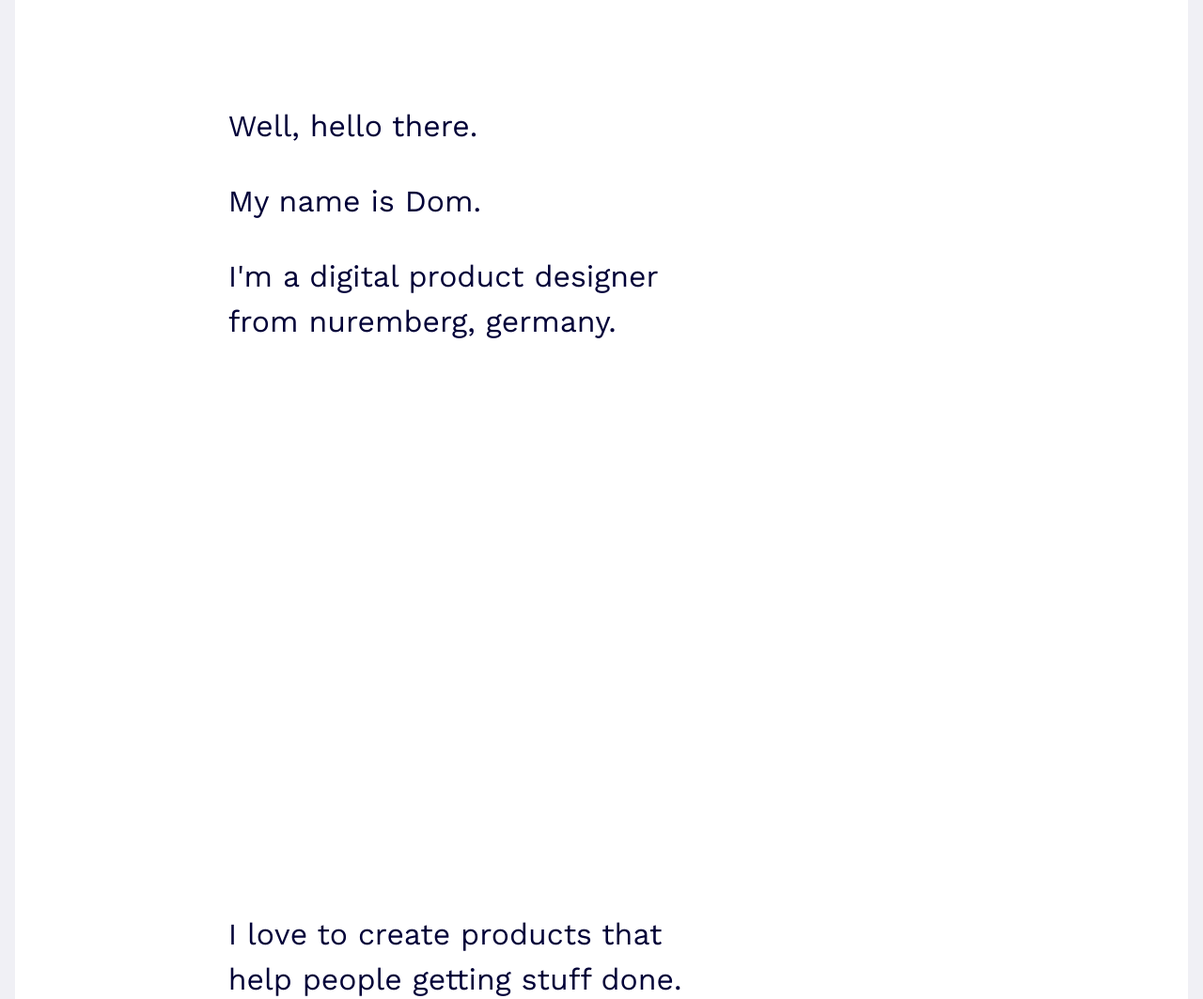
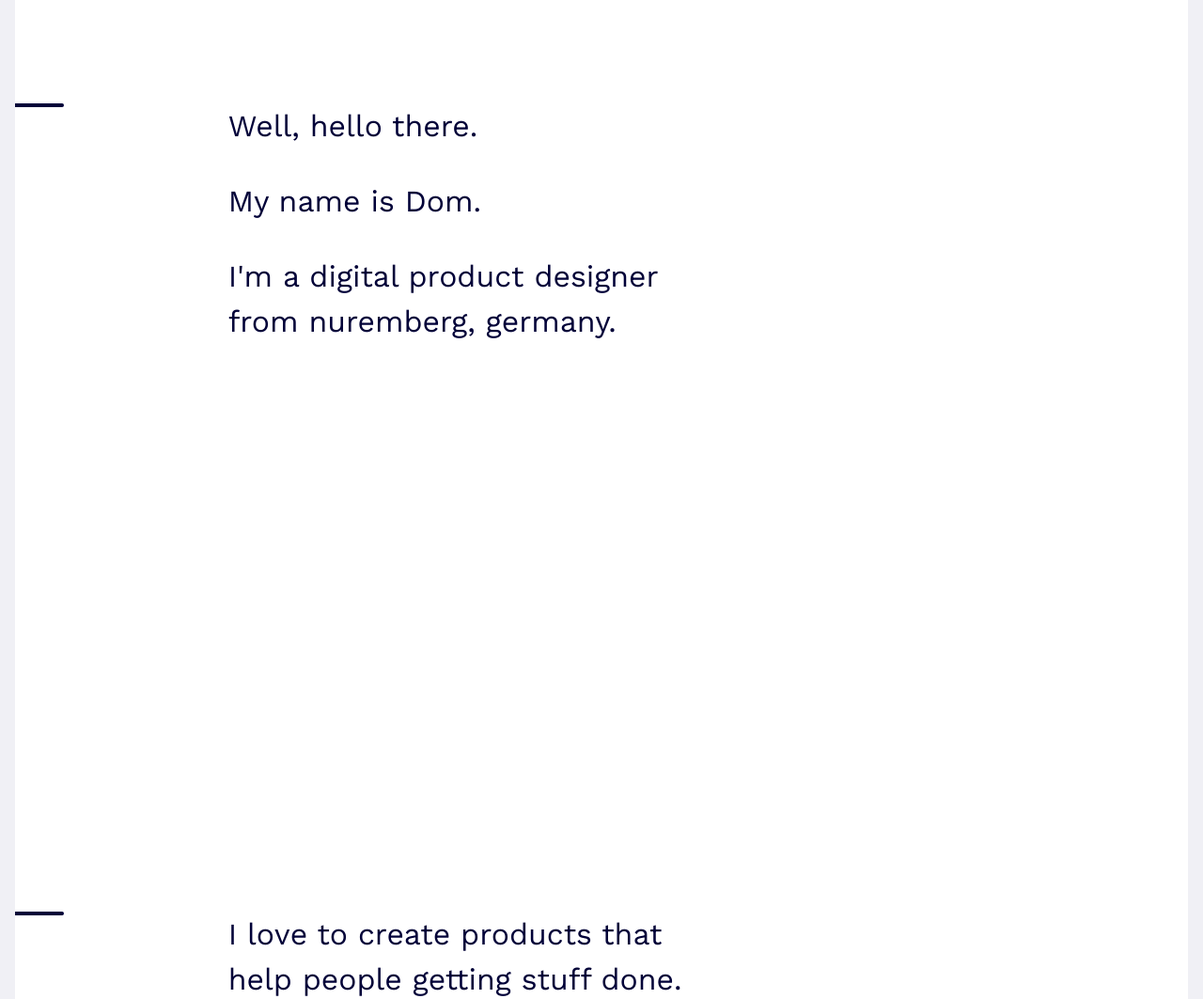
Before and after one commit to DomSt/profileSite, a Jekyll site: the page built from index.html, in a window 1280 px wide. Shown: the part 204-1267 px from the top of the page at 94% size. Built offline with Jekyll 4.4.1, drawn with Linux system fonts in a browser that asks for light colours.

Commit message:
Section Mark
Added a small line on the left content edge at the start of each new
intro section.

```diff
--- a/_layouts/default.html
+++ b/_layouts/default.html
@@ -31,9 +31,9 @@
 
       {% include globals/header.html %}
 
-      <div class="pageContent frame">
-      {{ content }}
-      </div>
+      <main class="pageContent frame">
+        {{ content }}
+      </main>
 
       {% include globals/footer.html %}
 
--- a/_sass/module/intro.scss
+++ b/_sass/module/intro.scss
@@ -11,6 +11,17 @@
   &__part {
     padding-top: $basePadding * 2;
     padding-bottom: $basePadding * 2;
+
+    &::before {
+      content: "";
+      display: block;
+      position: absolute;
+      left: 0;
+      width: calc((100% / #{$cellCount}) / 2);
+      height: .25rem;
+      background: $c-main;
+      border-radius: 0 $border-radius $border-radius 0;
+    }
   }
 
   & p {
```
